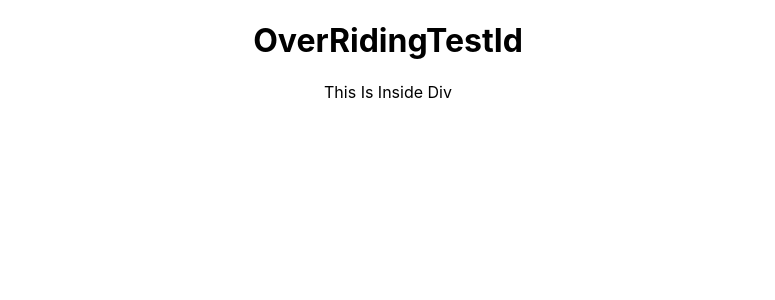
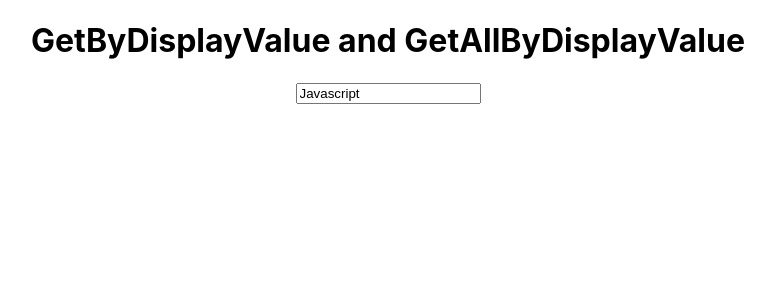
Before and after one commit to muazimmaqbool/React_Testing_Library, a React (Create React App) app: page / in a window 1280 px wide. Shown: the top 300 px of the page, without its empty margins (252-1027 px from the left). Built offline with nearby package versions, Linux system fonts and the light colour scheme.

Commit message:
getByDisplayValue testing

```diff
--- /dev/null
+++ b/src/19_getByDisplayValue/GetByDisplayValue_GetAllByDisplayValue.jsx
@@ -0,0 +1,19 @@
+import React from 'react'
+
+//lec #27
+//use getByDisplayValue and getAllByDisplayValue when you want to do testing of the element on the basis of
+// of its value
+
+const GetByDisplayValue_GetAllByDisplayValue = () => {
+  return (
+    <div>
+        <h1>GetByDisplayValue and GetAllByDisplayValue</h1>
+
+        {/*testing single element on the basis of display value */}
+        {/*will be tested based on the default value */}
+        <input type='text' defaultValue={"Javascript"}/>
+    </div>
+  )
+}
+
+export default GetByDisplayValue_GetAllByDisplayValue
--- a/src/App.js
+++ b/src/App.js
@@ -19,6 +19,7 @@ import  GetAllByPlaceholderText from "./15_getByPlaceHolderText/GetAllByPlacehol
 import GetByText_GetAllByText from './16_GetByText_GetAllByText/GetByText_GetAllByText';
 import GetByTestId_GetAllByTestId from './17_getByTextId_getAllByTextId/GetByTestId_GetAllByTestId';
 import OverRidingTestId from "./18_OverridingTestId/OverRidingTestId"
+import GetByDisplayValue_GetAllByDisplayValue from './19_getByDisplayValue/GetByDisplayValue_GetAllByDisplayValue';
 function App() {
   return (
     <div className="App">
@@ -42,10 +43,11 @@ function App() {
       {/* < GetAllByPlaceholderText/> */}
 
       {/* <GetByText_GetAllByText/> */}
+      {/* <GetByTestId_GetAllByTestId/> */}
+      {/* <OverRidingTestId/> */}
+      <GetByDisplayValue_GetAllByDisplayValue/>
 
-      {/* <GetByTestId_GetAllByTestId/> */}
 
-      <OverRidingTestId/>
     </div>
   );
 }
```
Also changed, not shown: 1 other file (tests, documents, lock files or other folders).
